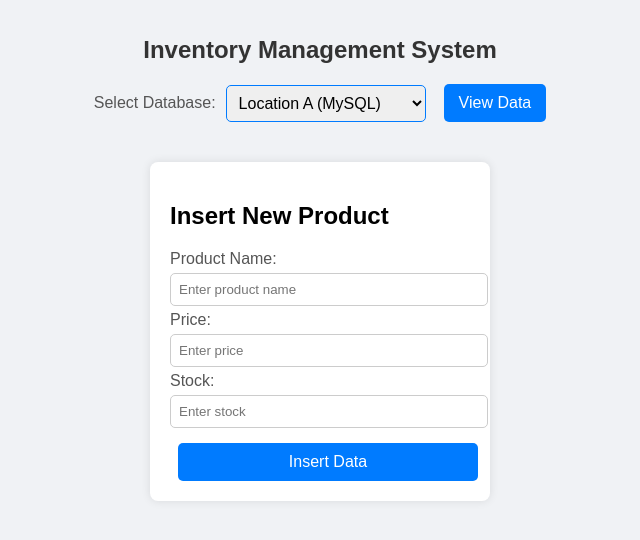
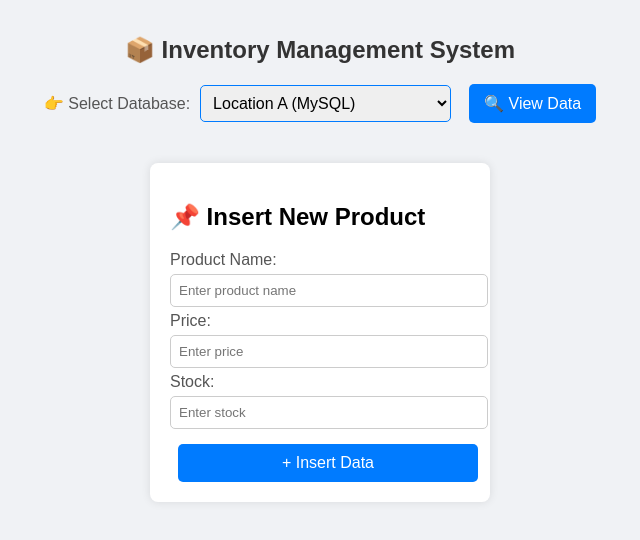
Before and after one commit to IbrahimMahbub/data-intensive, a website: page public/index.html in a window 1280 px wide. Shown: the whole page, without its empty margins (320-960 px from the left). Drawn offline with Linux system fonts and the light colour scheme.

Commit message:
Interface improvement

```diff
--- a/public/index.html
+++ b/public/index.html
@@ -3,26 +3,26 @@
 <head>
     <meta charset="UTF-8">
     <meta name="viewport" content="width=device-width, initial-scale=1.0">
-    <title>Inventory Management System</title>
+    <title>📦 Inventory Management System</title>
     <link rel="stylesheet" href="styles.css">
 </head>
 <body>
-    <h1>Inventory Management System</h1>
+    <h1>📦 Inventory Management System</h1>
 
     <div class="select-database">
-        <label for="databaseSelect">Select Database:</label>
+        <label for="databaseSelect">👉 Select Database:</label>
         <select id="databaseSelect">
             <option value="locationA">Location A (MySQL)</option>
             <option value="locationB">Location B (MongoDB)</option>
-            <option value="both">View All (Combined)</option>
+            <option value="both">View All Products (Combined)</option>
         </select>
-        <button onclick="fetchData()">View Data</button>
+        <button onclick="fetchData()">🔍 View Data</button>
     </div>
 
     <div id="output"></div>
 
     <div class="form-container" id="formContainer">
-        <h2>Insert New Product</h2>
+        <h2> 📌 Insert New Product</h2>
         <label for="productName">Product Name:</label>
         <input type="text" id="productName" placeholder="Enter product name">
 
@@ -32,7 +32,7 @@
         <label for="stock">Stock:</label>
         <input type="number" id="stock" placeholder="Enter stock">
 
-        <button onclick="insertData()">Insert Data</button>
+        <button onclick="insertData()">+ Insert Data</button>
     </div>
 
     <script src="script.js"></script>
```
Also changed, not shown: README.md.
